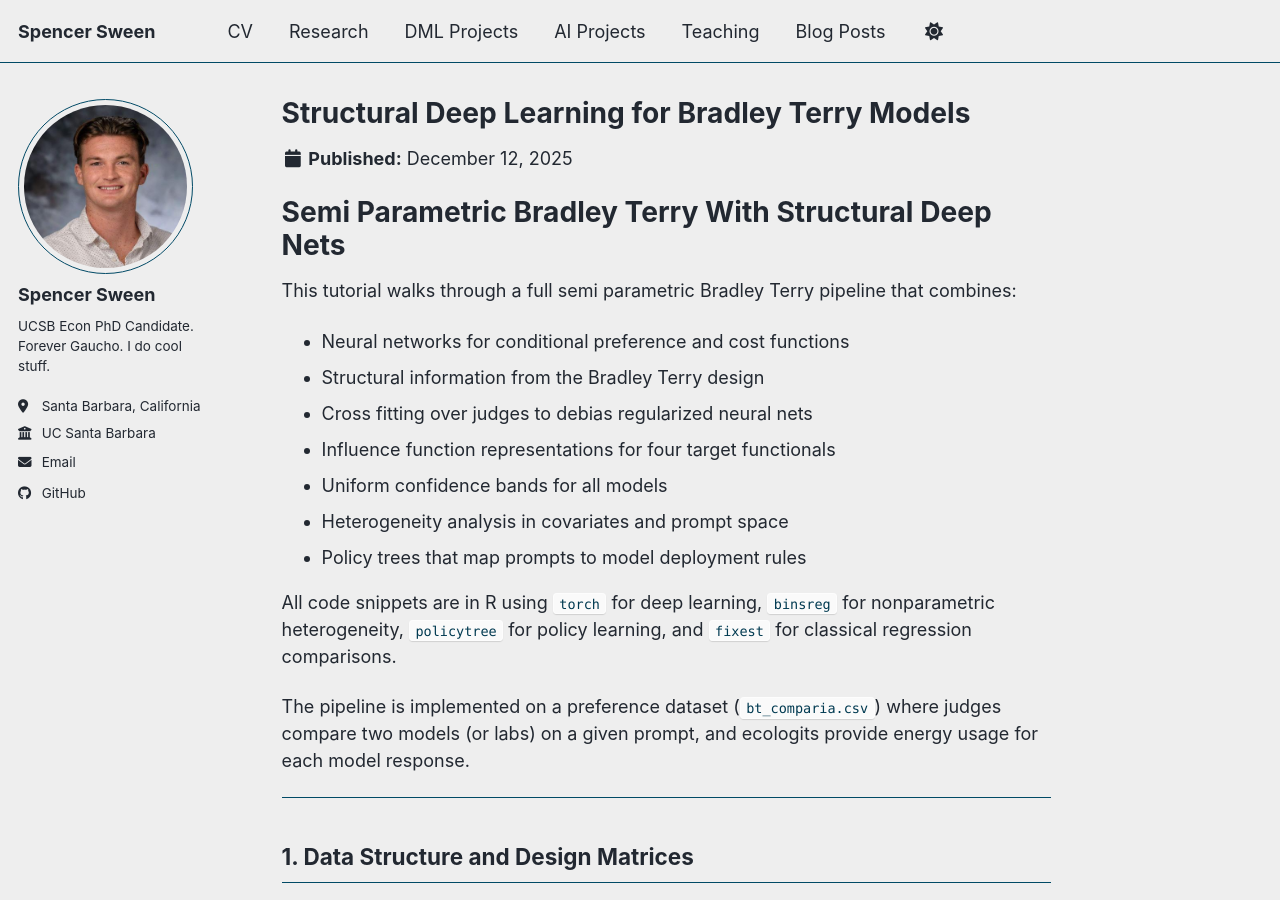
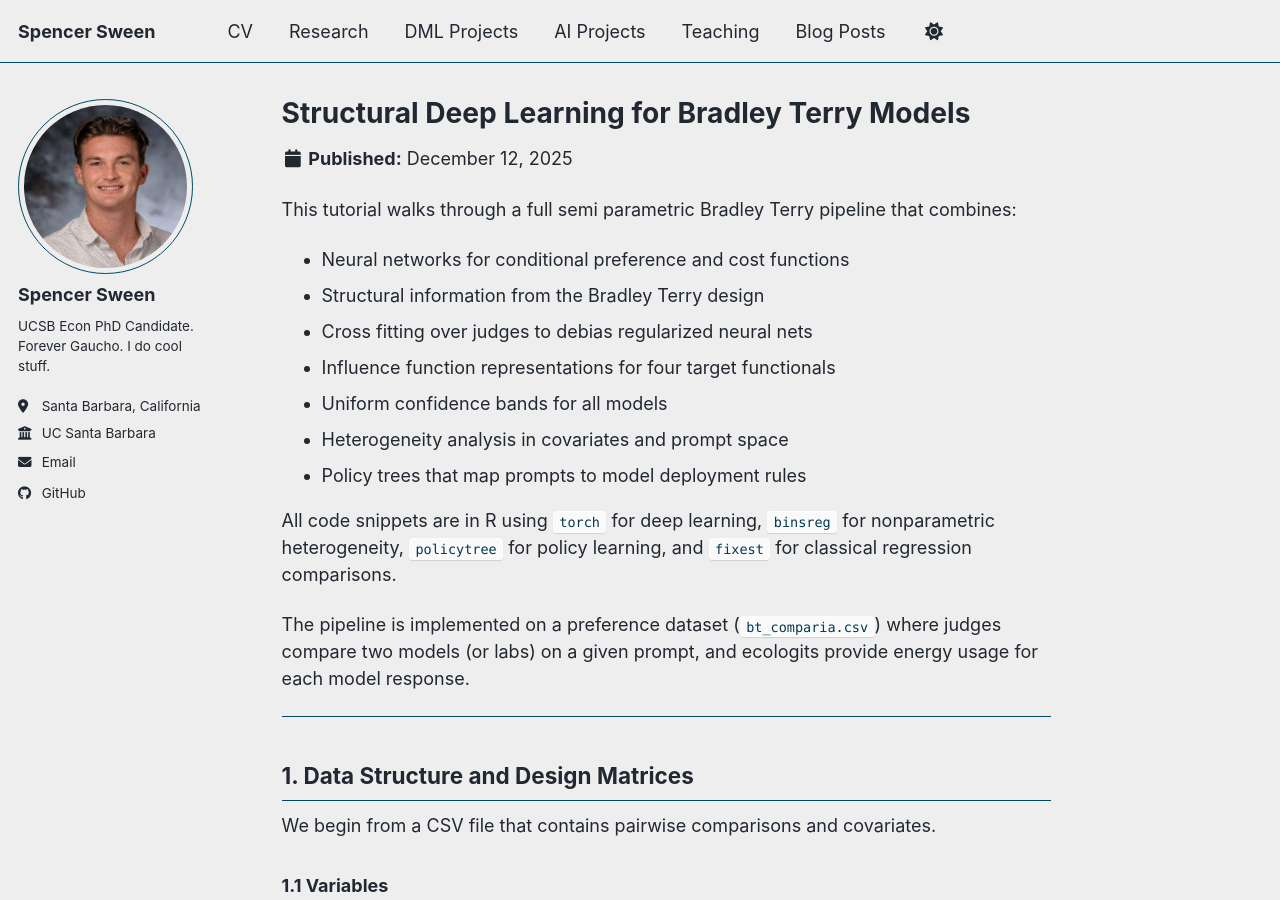
Before and after one commit to spencersween/spencersween.github.io, a Jekyll site: the page built from _aiprojects/semi-parametric-bradley-terry.md, in a window 1280 px wide and 900 px high. Built offline with Jekyll 4.4.1, drawn with Linux system fonts in a browser that asks for light colours; a script bundle is joined from its source files by our own code; library files that are not in the unit come from our copies.

Commit message:
Update semi-parametric-bradley-terry.md

```diff
--- a/_aiprojects/semi-parametric-bradley-terry.md
+++ b/_aiprojects/semi-parametric-bradley-terry.md
@@ -5,8 +5,6 @@ permalink: /aiprojects/semi-parametric-bradley-terry/
 excerpt: "A full R+Torch pipeline for semi-parametric Bradley–Terry models for LLM pairwise comparisons, using structural multi-head neural nets, automatic influence function construction, conditional inference, and policy learning."
 author_profile: true
 ---
-
-# Semi Parametric Bradley Terry With Structural Deep Nets
 
 This tutorial walks through a full semi parametric Bradley Terry pipeline that combines:
 
```
